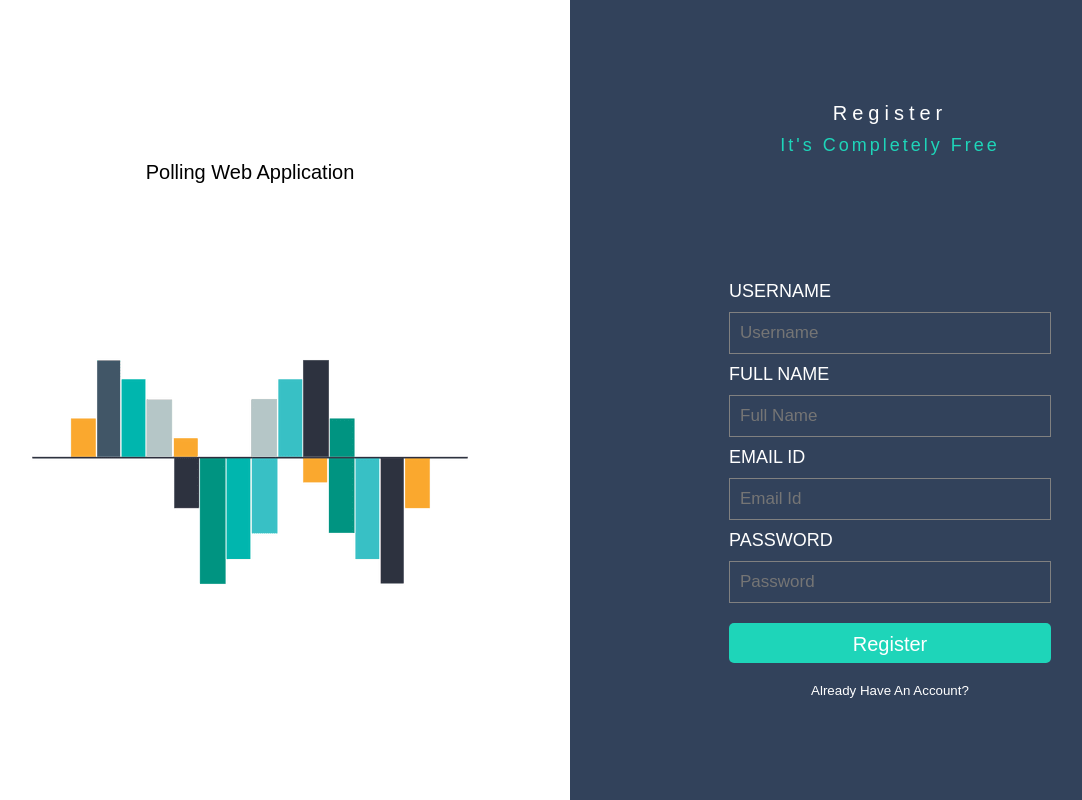
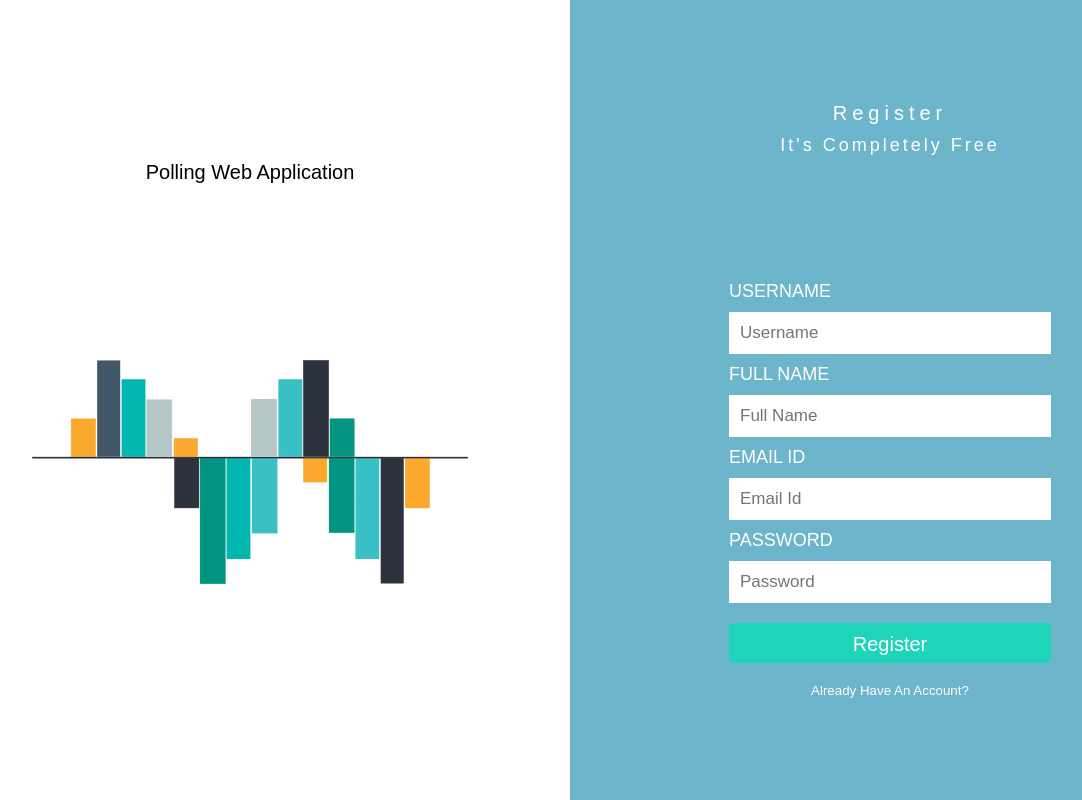
Before and after one commit to lmas3009/Polling-Web-Application, a Flask app: page /register in a window 1280 px wide. Shown: the whole page, without its empty margins (70-1152 px from the left). Run offline with Flask 2, Linux system fonts and the light colour scheme; some web fonts are replaced.

Commit message:
final edit

```diff
--- a/main.py
+++ b/main.py
@@ -64,14 +64,14 @@ def index():
 def register():
     if "user" in session:
         return redirect("/home")
-    return render_template("register.html")
+    return render_template("register.html",color = random.choice(colors))
 
 
 @app.route("/login")
 def login():
     if "user" in session:
         return redirect("/home")
-    return render_template("login.html")
+    return render_template("login.html",color = random.choice(colors))
 
 
 @app.route("/logout")
--- a/templates/register.html
+++ b/templates/register.html
@@ -13,30 +13,30 @@
             <p>Polling Web Application</p>
             <img src="static/images/img2.png" alt="">
         </div>
-        <div class="right">
+        <div class="right" style="background-color: {{color}};">
             <div class="title">
                 <p>Register</p>
                 <div class="subtitle">
-                    <p>It's Completely Free</p>
+                    <p style="color: white;">It's Completely Free</p>
                 </div>
             </div>
             <form method = "post" action="{{ url_for('verify_register') }}" class="register">
                 <div class="label">
                     <p>Username</p>
                 </div>
-                <input type="text" name="username" placeholder="Username"><br>
+                <input type="text" name="username" placeholder="Username" style="background-color: white; border: 0.4px solid white;"><br>
                 <div class="label">
                     <p>Full Name</p>
                 </div>
-                <input type="text" name="fullname" placeholder="Full Name"><br>
+                <input type="text" name="fullname" placeholder="Full Name" style="background-color: white; border: 0.4px solid white;"><br>
                 <div class="label">
                     <p>Email Id</p>
                 </div>
-                <input type="email" name="emailid" placeholder="Email Id"><br>
+                <input type="email" name="emailid" placeholder="Email Id" style="background-color: white; border: 0.4px solid white;"><br>
                 <div class="label">
                     <p>Password</p>
                 </div>
-                <input type="password" name="password" placeholder="Password"><br>
+                <input type="password" name="password" placeholder="Password" style="background-color: white; border: 0.4px solid white;"><br>
                 <div class="button">
                     <input type="submit" name="register" class="register" value="Register">
                 </div>
```
Also changed, not shown: templates/login.html (+4 -4 lines).
